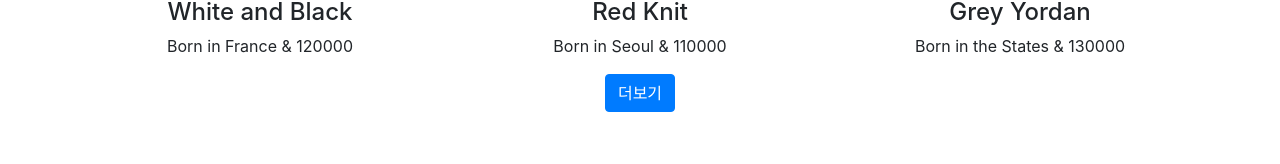
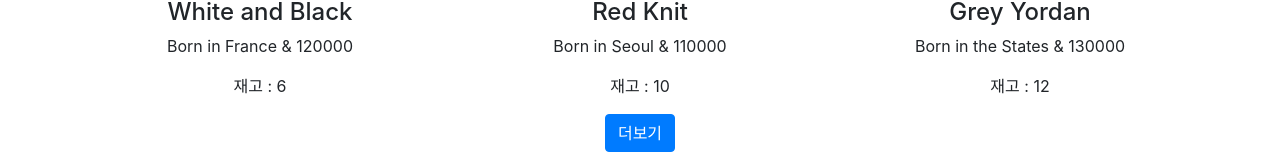
Before and after one commit to hjcwinner/2.shop, a React (Create React App) app: page / in a window 1280 px wide. Shown: the part 631-795 px from the top of the page. Built offline with nearby package versions, Linux system fonts and the light colour scheme.

Commit message:
Context API 사용하기

```diff
--- a/src/App.js
+++ b/src/App.js
@@ -7,9 +7,12 @@ import Jumbocard from './layout/jumbocard'
 import Detail from './layout/detail'
 import data from './data'
 
+export let stockContext = React.createContext()
+
 function App() {
 
   const [shoes, setShoes] = useState(data)
+  let [stock, setStock] = useState([6,10,12])
 
   return (
     <div className="App">
@@ -33,7 +36,9 @@ function App() {
       </Navbar>
       <Switch>
         <Route path="/" exact>
-          <Jumbocard shoes={shoes}/>
+          <stockContext.Provider value={stock}>
+            <Jumbocard shoes={shoes}/>
+          </stockContext.Provider>
         </Route>
         <Route path="/detail/:id" exact>
           <Detail shoes={shoes}/>
--- a/src/layout/jumbocard.js
+++ b/src/layout/jumbocard.js
@@ -1,6 +1,6 @@
 import React, {useState} from 'react';
 import { Jumbotron, Button } from 'react-bootstrap'
-import Shoespage from '../shoespage'
+import Shoespage from '../Shoespage'
 import axios from 'axios'
 
 
--- a/src/shoespage.js
+++ b/src/shoespage.js
@@ -1,13 +1,18 @@
-import React from 'react';
+import React, {useContext} from 'react';
+import {stockContext} from './App'
 
-const shoespage = ({shoesone, i}) => {
+const Shoespage = ({shoesone, i}) => {
+
+    let stock = useContext(stockContext)
+
     return (
         <div className="col-md-4">
             <img src={`https://codingapple1.github.io/shop/shoes${i+1}.jpg`} width="100%"/>
             <h4>{shoesone.title}</h4>
             <p>{shoesone.content} & {shoesone.price}</p>
+            <p>재고 : {stock[i]}</p>
         </div>
     );
 };
 
-export default shoespage;
+export default Shoespage;
```
Also changed, not shown: src/layout/Loader.js (added, +23 -0 lines), 1 other file (tests, documents, lock files or other folders). Lines whose indentation alone changed are shown as unchanged.
